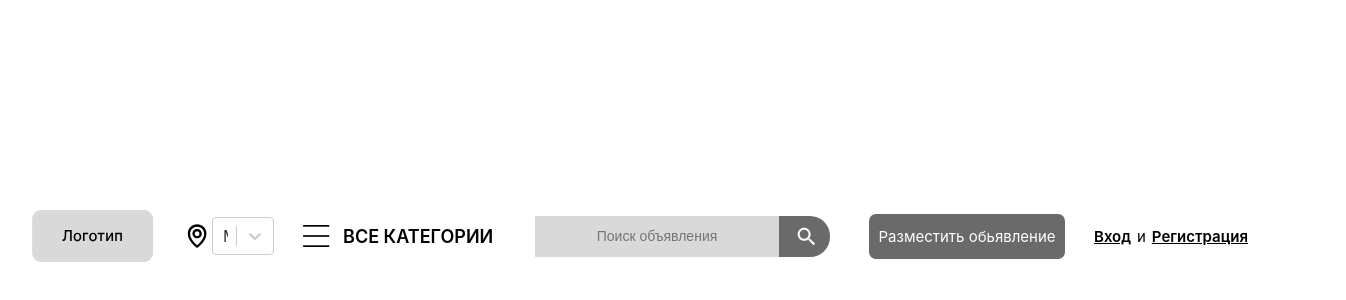
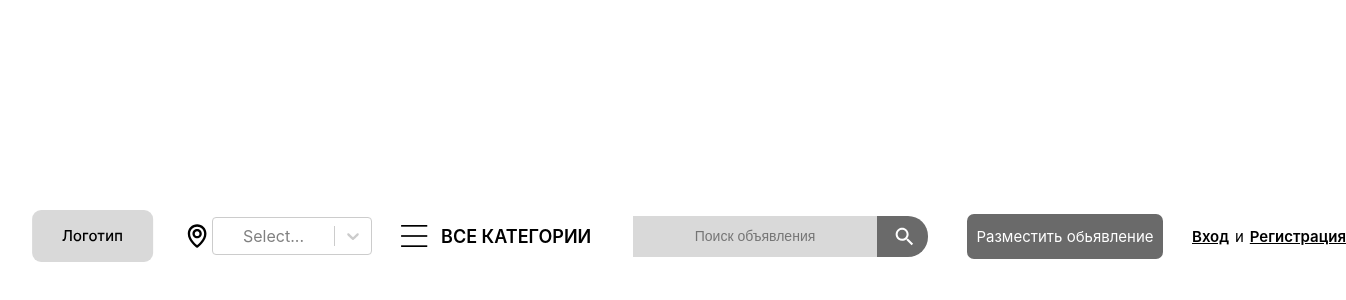
Before and after one commit to VYACHESLAV204/adele-granit1, a React (Vite) app: page / in a window 1280 px wide. Shown: the part 164-464 px from the top of the page, 1346 px wide, since content can reach past the window. Built offline with nearby package versions, Linux system fonts and the light colour scheme; no server answers.

Commit message:
reg auth header

```diff
--- a/src/App.tsx
+++ b/src/App.tsx
@@ -1,4 +1,4 @@
-import { useState } from 'react';
+import { useState,useEffect } from 'react';
 import './App.css'
 import Header from './Components/Reg/Header/Header.js'
 import Reg from './Components/Reg/Reg.js'
@@ -6,10 +6,18 @@ import Reg from './Components/Reg/Reg.js'
 function App() {
 	const [modalType, setModalType] = useState<'auth' | 'reg' | ''>('');
 	const [isOpen, setIsOpen] = useState(false);
+	const [citys, setCitys] = useState([])
+	useEffect(() => {
+	fetch('http://192.168.1.71:6969/api/v1/citys')
+	.then((response) => response.json())
+	.then((data) => setCitys(data.city))
+	}, [])
+	console.log(citys);
+
 	return (
 		<>
 			<div>
-				<Header  setModalType={setModalType}  setIsOpen={setIsOpen}/>
+				<Header citys={citys} setModalType={setModalType}  setIsOpen={setIsOpen}/>
 				<Reg modalType={modalType} setIsOpen={setIsOpen} isOpen={isOpen}></Reg>
 			</div>
 		</>
--- a/src/Components/Reg/Header/Header.tsx
+++ b/src/Components/Reg/Header/Header.tsx
@@ -2,27 +2,18 @@ import styles from './Header.module.css'
 import { useState } from 'react'
 import Select from 'react-select'
 type HeaderProps = {
+	setModalType: React.Dispatch<React.SetStateAction<'auth' | 'reg' | ''>>
+	setIsOpen: React.Dispatch<React.SetStateAction<boolean>>
+	citys: { label: string; value: string }[]
+}
 
-	setModalType: React.Dispatch<React.SetStateAction<'auth' | 'reg' | ''>>;
-
-	setIsOpen: React.Dispatch<React.SetStateAction<boolean>>;
-  };
-
-  const Header: React.FC<HeaderProps> = ({  setModalType, setIsOpen }) => {
+const Header: React.FC<HeaderProps> = ({ setModalType, setIsOpen, citys }) => {
 	type OptionType = { label: string; value: string }
 
 	function RegionSelect() {
-		const regions: OptionType[] = [
-			{ label: 'Москва', value: 'Москва' },
-			{ label: 'Санкт-Петербург', value: 'Санкт-Петербург' },
-			{ label: 'Новосибирск', value: 'Новосибирск' },
-			{ label: 'Казань', value: 'Казань' },
-			{ label: 'Екатеринбург', value: 'Екатеринбург' },
-		]
-
 		// Состояние для выбранного региона
 		const [selectedRegion, setSelectedRegion] = useState<OptionType>(
-			regions[0]
+			citys[0]
 		)
 
 		const handleChange = (
@@ -39,8 +30,14 @@ type HeaderProps = {
 
 				<Select
 					value={selectedRegion}
-					options={regions}
+					options={citys}
 					onChange={handleChange}
+					styles={{
+						control: (base) => ({
+							...base,
+							width: 160, // Устанавливаем заданную ширину
+						}),
+					}}
 				/>
 			</div>
 		)
@@ -62,17 +59,33 @@ type HeaderProps = {
 					className={styles.searchInput}
 					placeholder='Поиск объявления'
 				/>
-				<button className={styles.searchButton}><img src="src\assets\lens.svg" alt="" /></button>
+				<button className={styles.searchButton}>
+					<img src='src\assets\lens.svg' alt='' />
+				</button>
 			</div>
 			<div>
 				<button className={styles.NewAdd}>Разместить обьявление</button>
 			</div>
 			<div className={styles.signInIpDiv}>
-
-				<button className={styles.signInIp} onClick={() => { setModalType('auth'); setIsOpen(true); }}>Вход</button>
+				<button
+					className={styles.signInIp}
+					onClick={() => {
+						setModalType('auth')
+						setIsOpen(true)
+					}}
+				>
+					Вход
+				</button>
 				<p className={styles.signInIpP}>и</p>
-			<button className={styles.signInIp} onClick={() => { setModalType('reg'); setIsOpen(true); }}>Регистрация</button>
-
+				<button
+					className={styles.signInIp}
+					onClick={() => {
+						setModalType('reg')
+						setIsOpen(true)
+					}}
+				>
+					Регистрация
+				</button>
 			</div>
 		</div>
 	)
--- a/src/Components/Reg/RegFirst.tsx
+++ b/src/Components/Reg/RegFirst.tsx
@@ -6,6 +6,15 @@ type RegPropsFirst = {
 	setEmail: React.Dispatch<React.SetStateAction<string>>
 }
 const RegFirst = (props: RegPropsFirst) => {
+	function SendMail() {
+		fetch('http://192.168.1.71:6969/api/v1/send-mail', {
+			method: 'POST',
+			headers: {
+				'Content-Type': 'application/json',
+			},
+			body: JSON.stringify({ email: props.email }),
+		})
+	}
 	return (
 		<div className={styles.MainDivFirstPopUp}>
 			<div className={styles.innerDiv}>
@@ -23,7 +32,12 @@ const RegFirst = (props: RegPropsFirst) => {
 						placeholder='info@infomail.ru'
 						required
 					/>
-					<button className={styles.Continue}>Продолжить</button>
+					<button
+						onClick={() => SendMail()}
+						className={styles.Continue}
+					>
+						Продолжить
+					</button>
 				</form>
 			</div>
 		</div>
--- a/src/Components/Reg/RegSecond.tsx
+++ b/src/Components/Reg/RegSecond.tsx
@@ -1,4 +1,5 @@
 import styles from './Reg.module.css'
+import { useState } from 'react'
 type RegPropsSecond = {
 	stage: number
 	setStage: React.Dispatch<React.SetStateAction<number>>
@@ -6,6 +7,16 @@ type RegPropsSecond = {
 	setEmail: React.Dispatch<React.SetStateAction<string>>
 }
 export const RegSecond = (props: RegPropsSecond) => {
+	const [pass, setPass] = useState('')
+	function CheakPass() {
+		fetch('http://192.168.1.71:6969/api/v1/check-code', {
+			method: 'POST',
+			headers: {
+				'Content-Type': 'application/json',
+			},
+			body: JSON.stringify({ email: props.email,code:pass }),
+		})
+	}
 	return (
 		<div className={styles.MainDivFirstPopUp}>
 			<div className={styles.innerDiv}>
@@ -24,9 +35,10 @@ export const RegSecond = (props: RegPropsSecond) => {
 						className={styles.InputEmail}
 						type='text'
 						required
+						onChange={(e) => setPass(e.target.value)}
 						placeholder='Введите пароль из письма'
 					/>
-					<button className={styles.Continue}>Продолжить</button>
+					<button onClick={() => CheakPass()} className={styles.Continue}>Продолжить</button>
 				</form>
 			</div>
 		</div>
--- a/src/Components/Reg/RegThird.tsx
+++ b/src/Components/Reg/RegThird.tsx
@@ -1,4 +1,6 @@
 import styles from './Reg.module.css'
+import React, { useState } from 'react'
+
 type RegPropsThird = {
 	stage: number
 	setStage: React.Dispatch<React.SetStateAction<number>>
@@ -9,7 +11,29 @@ type RegPropsThird = {
 		React.SetStateAction<'Физическое лицо' | 'Юридическое лицо'>
 	>
 }
-const RegThird = (props: RegPropsThird) => {
+
+const RegThird: React.FC<RegPropsThird> = (props) => {
+	const [state, setState] = useState({
+		email: props.email,
+		subject: props.isLegalEntity,
+		name_profile: '',
+		phone: '',
+		password: '',
+		inn: null,
+	})
+
+	function updateField(fieldName: string, newValue: string | number) {
+		setState((prevState) => ({ ...prevState, [fieldName]: newValue }))
+	}
+	function SendData() {
+		fetch('http://192.168.1.71:6969/api/v1/last-check-in', {
+			method: 'POST',
+			headers: {
+				'Content-Type': 'application/json',
+			},
+			body: JSON.stringify({ state }),
+		})
+	}
 	return (
 		<div className={styles.MainDivFirstPopUp}>
 			<h2 className={styles.H2text}>Регистрация</h2>
@@ -46,18 +70,21 @@ const RegThird = (props: RegPropsThird) => {
 						type='text'
 						placeholder='Имя профиля'
 						required
+						onChange={(e) => updateField('name_profile',e.target.value)}
 					/>
 					<input
 						className={styles.InputEmail}
 						type='number'
 						placeholder='Телефон'
 						required
+						onChange={(e) => updateField('phone',e.target.value)}
 					/>
 					<input
 						className={styles.InputEmail}
 						type='password'
 						placeholder='Пароль'
 						required
+						onChange={(e) => updateField('password',e.target.value)}
 					/>
 					{props.isLegalEntity === 'Юридическое лицо' && (
 						<input
@@ -65,10 +92,11 @@ const RegThird = (props: RegPropsThird) => {
 							type='number'
 							className={styles.InputEmail}
 							placeholder='ИНН'
+							onChange={(e) => updateField('inn',parseInt(e.target.value))}
 						/>
 					)}
 				</div>
-				<button className={styles.Continue}>Продолжить</button>
+				<button onClick={SendData} className={styles.Continue}>Продолжить</button>
 			</form>
 		</div>
 	)
```
